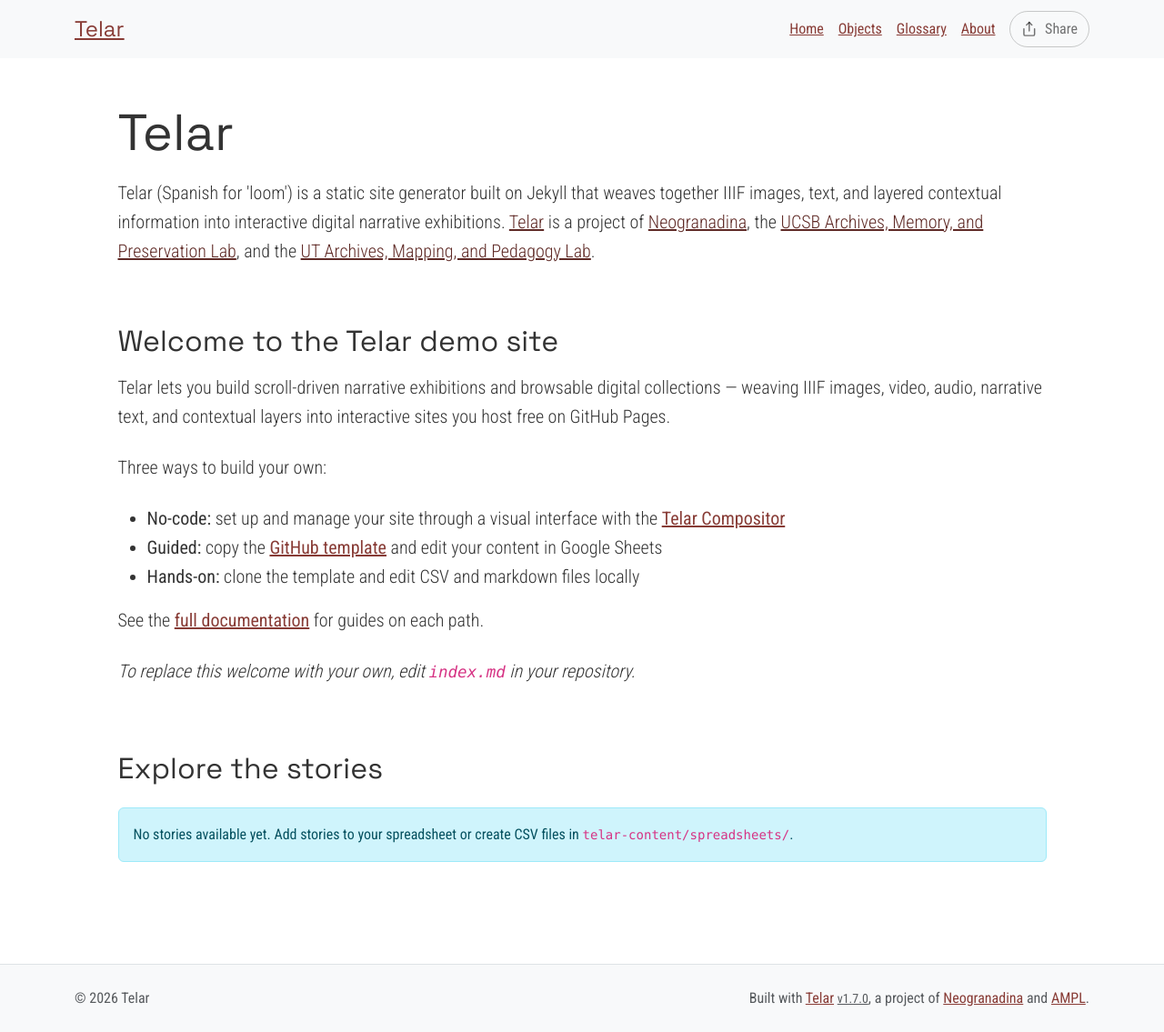
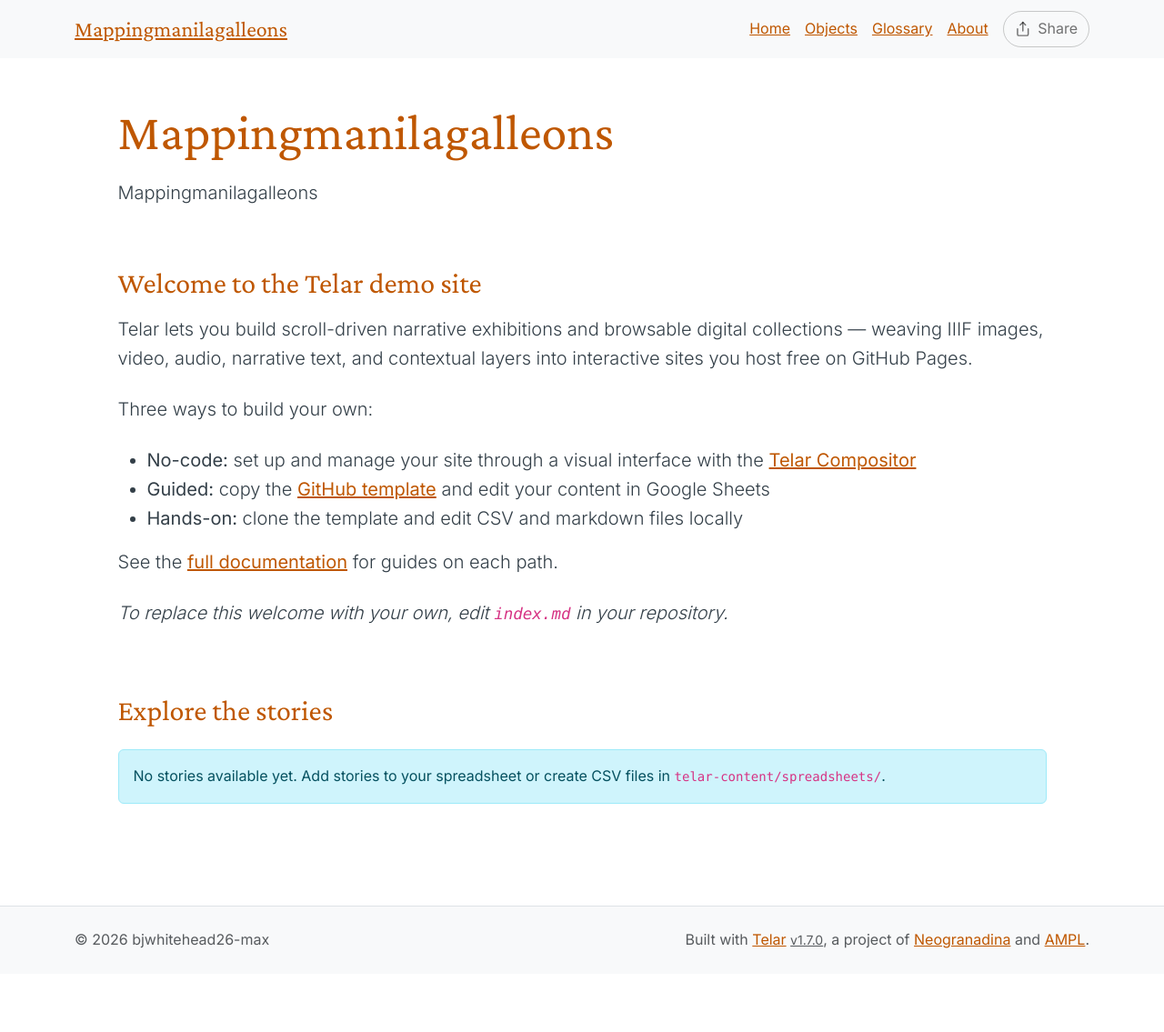
Before and after one commit to bjwhitehead26-max/mappingmanilagalleons, a Jekyll site: the page built from index.md, in a window 1280 px wide. Shown: the whole page at 91% size. Built offline with Jekyll 4.4.1, drawn with Linux system fonts in a browser that asks for light colours; after the commit the page ends 1071 px from its top, so only the background shows below that.

Commit message:
Set up site configuration and starter content

```diff
--- a/_config.yml
+++ b/_config.yml
@@ -2,13 +2,13 @@
 # https://telar.org
 
 # Site Settings
-title: "Telar"
-description: "Telar (Spanish for 'loom') is a static site generator built on Jekyll that weaves together IIIF images, text, and layered contextual information into interactive digital narrative exhibitions. <a href='https://github.com/UCSB-AMPLab/telar'>Telar</a> is a project of <a href='https://neogranadina.org'>Neogranadina</a>, the <a href='https://ampl.clair.ucsb.edu/'>UCSB Archives, Memory, and Preservation Lab</a>, and the <a href='https://liberalarts.utexas.edu/history/'>UT Archives, Mapping, and Pedagogy Lab</a>."
-url: "https://ampl.clair.ucsb.edu"
-baseurl: "/telar"
-author: ""
+title: "Mappingmanilagalleons"
+description: "Mappingmanilagalleons"
+url: "https://bjwhitehead26-max.github.io"
+baseurl: "/mappingmanilagalleons"
+author: "bjwhitehead26-max"
 email: ""
-telar_theme: "trama" # Options: trama, paisajes, neogranadina, santa-barbara, austin, or custom
+telar_theme: "austin" # Options: trama, paisajes, neogranadina, santa-barbara, austin, or custom
 logo: ""
 telar_language: "en" # Options: "en" (English), "es" (Español)
 collection_mode: false # Set to true to show objects first with large thumbnails and stories below with small thumbnails (collection-first homepage)
@@ -18,7 +18,7 @@
   show_on_homepage: true # Set to false to hide stories section from homepage (stories still accessible via direct URL)
   show_story_steps: true # Set to false to hide "Step X" overlay in stories
   show_object_credits: true # Set to true to display object credits badge (bottom-left corner, dismissable)
-  include_demo_content: true # Fetch demo stories from content.telar.org. Switch this off to hide demo stories and their content.
+  include_demo_content: false # Fetch demo stories from content.telar.org. Switch this off to hide demo stories and their content.
 
 # Collection Interface Settings
 collection_interface:
@@ -45,7 +45,7 @@
 #    - If using GitHub Pages: GitHub Actions will automatically discover tab GIDs and fetch CSVs
 #    - If running locally: Run `python3 scripts/fetch_google_sheets.py` before building
 google_sheets:
-  enabled: true
+  enabled: false
   published_url: "https://docs.google.com/spreadsheets/d/e/2PACX-1vT9eeRoyQCr1j-1uDaWBm-rgZNXtn9A-mepL0I4dqDTx2-E_6gbVD-8x0DYDVhppiAzrFpd20_9cr3z/pubhtml"
 
 #
--- a/telar-content/spreadsheets/glossary.csv
+++ b/telar-content/spreadsheets/glossary.csv
@@ -2,6 +2,4 @@
 id_término,titulo,definición
 # Make it lower-case and avoid spaces.,# Please provide a title — this is required.,"Panel content: write text here, paste markdown, or the name of an .md file in /components/texts/glossary/ (the .md extension is required)"
 # Escríbelo en minúsculas y sin espacios.,# Incluye un título: este campo es obligatorio.,"Contenido del panel: escribe texto aquí, pega markdown, o indica un archivo archivo .md en /components/texts/glossary/ (la extensión .md es obligatoria)"
-telar,Telar,"Telar (Spanish for 'loom') is a minimal-computing framework that weaves together IIIF images, audio, video, and texts to create layered visual narratives for digital scholarship, public exhibitions, community storytelling, and classroom projects. Learn more at [Telar.org](https://telar.org)
-
-Telar es un marco de computación mínima que entreteje imágenes IIIF, audio, video y textos en narrativas visuales por capas para humanidades digitales, exposiciones públicas, narrativa comunitaria y proyectos en el salón de clase. Aprende más en [Telar.org](https://telar.org)"
+telar,Telar,"Telar (Spanish for 'loom') is a minimal-computing framework that weaves together IIIF images, audio, video, and texts to create layered visual narratives for digital scholarship, public exhibitions, community storytelling, and classroom projects. Learn more at [Telar.org](https://telar.org)"
--- a/telar-content/spreadsheets/plantilla_en_blanco.csv
+++ /dev/null
@@ -1,5 +0,0 @@
-paso,objeto,página,x,y,zoom,inicio_clip,fin_clip,bucle,texto_alt,pregunta,respuesta,boton_capa1,contenido_capa1,boton_capa2,contenido_capa2
-#,id_objeto de la pestaña objetos / objects,para objetos con múltiples páginas,Posición horizontal 0-1 (0.5 = centro),Posición vertical 0-1 (0.5 = centro),1.0 = imagen completa,"Tiempo de inicio para clips de video/audio, ej. ""1:30"" (m:ss) o ""90"" (segundos)",Tiempo de fin para clips de video/audio,sí para repetir el clip (loop),"Describe lo que se ve en esta vista ampliada para lectores de pantalla. Si se deja vacío, se usa la descripción de imagen del objeto.",Encabezado para este paso,Texto breve de 1-2 oraciones,"Texto opcional del botón (predeterminado: ""Saber más"")","Contenido del panel: escribe texto aquí, pega markdown, o indica ruta a archivo .md (ej. tu-historia/archivo.md)","Texto opcional del segundo botón (predeterminado: ""Profundizar más"")","Segundo panel: escribe texto aquí, pega markdown, o indica ruta a archivo .md"
-1,telar-placeholder,,,,,,,,,pregunta,respuesta,,,,
-2,telar-placeholder,,,,,,,,,pregunta,respuesta,,,,
-3,telar-placeholder,,,,,,,,,pregunta,respuesta,,,,
--- a/telar-content/spreadsheets/project.csv
+++ b/telar-content/spreadsheets/project.csv
@@ -3,4 +3,3 @@
 #,# Must match the tab name exactly. Use lowercase letters and hyphens (e.g. allegorical-woman),Story title,Optional subtitle,Optional attribution (supports markdown),"If ""yes"", then users will need the key you set in _config.yml to access this story."
 #,# Debe coincidir con el nombre de la pestaña exactamente. Usa letras minúsculas y guiones (p. ej. mujer-alegorica),Título de la historia,Subtítulo opcional,Atribución opcional (admite markdown),"Si ""sí"", los usuarios deberán utilizar la clave que fijes en _config.yml"
 1,blank_template,replace me with your title,,,FALSE
-2,plantilla_en_blanco,reemplázame con tu título,,,FALSE
```
Also changed, not shown: telar-content/texts/stories/plantilla_en_blanco/ejemplo-panel.md (deleted, +0 -9 lines).
